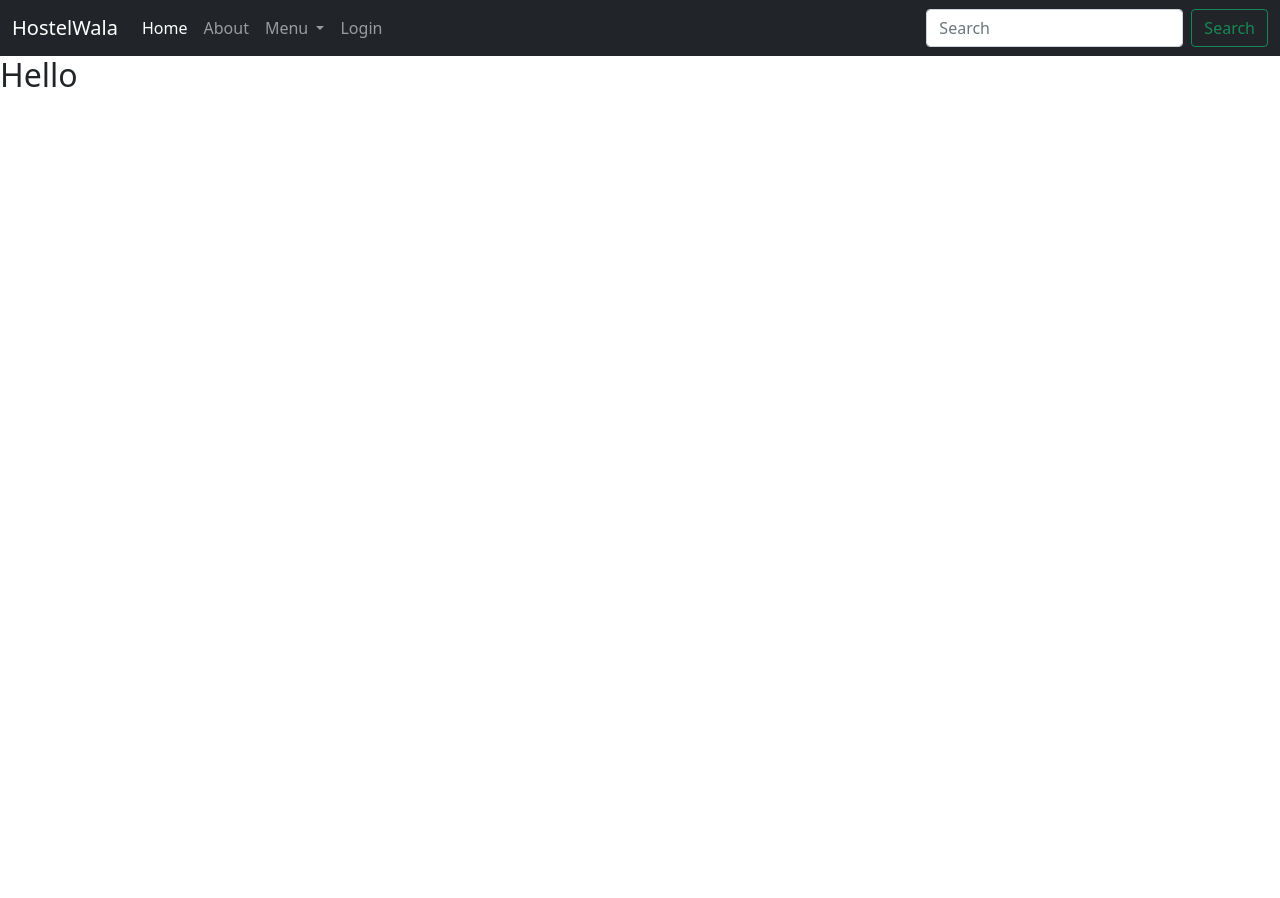
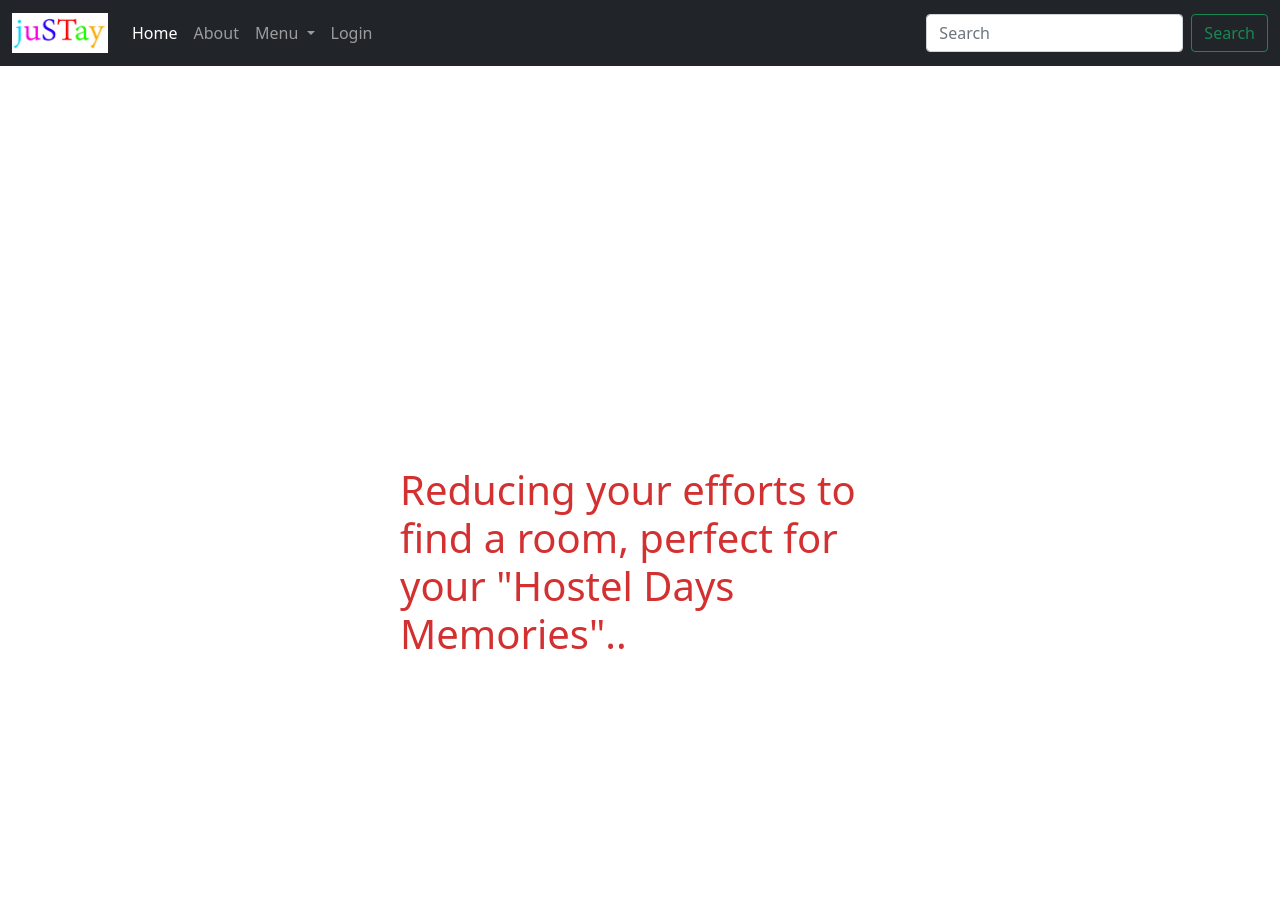
Before and after one commit to Samar-225/HostelAccommodation, a Django app: page / in a window 1280 px wide. Shown: the top 898 px of the page. Before the commit the page ends 800 px from the top, so only its background shows below. Run offline with Django 3.2, Linux system fonts and the light colour scheme.

Commit message:
css added

```diff
--- a/HostelAccomodation/templates/base.html
+++ b/Home/templates/Home/base.html
@@ -1,19 +1,23 @@
 <!doctype html>
 <html lang="en">
   <head>
+
     <!-- Required meta tags -->
     <meta charset="utf-8">
     <meta name="viewport" content="width=device-width, initial-scale=1">
+    <link rel="stylesheet" href="./css/nav.css">
+    {% block head %}{% endblock head %}
 
     <!-- Bootstrap CSS -->
     <link href="https://cdn.jsdelivr.net/npm/bootstrap@5.0.0-beta2/dist/css/bootstrap.min.css" rel="stylesheet" integrity="sha384-BmbxuPwQa2lc/FVzBcNJ7UAyJxM6wuqIj61tLrc4wSX0szH/Ev+nYRRuWlolflfl" crossorigin="anonymous">
 
-    <title>{% block title %}{% endblock title %} | HostelWala</title>
+    <title>{% block title %}{% endblock title %} | juSTay </title>
+
   </head>
   <body>
     <nav class="navbar navbar-expand-lg navbar-dark bg-dark">
         <div class="container-fluid">
-          <a class="navbar-brand" href="#">HostelWala</a>
+          <a class="navbar-brand" href="#"><img src="./images/Untitled-1.jpg"></a>
           <button class="navbar-toggler" type="button" data-bs-toggle="collapse" data-bs-target="#navbarSupportedContent" aria-controls="navbarSupportedContent" aria-expanded="false" aria-label="Toggle navigation">
             <span class="navbar-toggler-icon"></span>
           </button>
--- /dev/null
+++ b/Home/templates/Home/css/index.css
@@ -0,0 +1,4 @@
+.header{
+  margin:10em;
+  color:#d33131;
+}
--- /dev/null
+++ b/Home/templates/Home/css/nav.css
@@ -0,0 +1,9 @@
+.navbar-brand img{
+    width: 6rem;
+    height: 2.5rem;
+}
+
+.header{
+    margin:10em;
+    color:#d33131;
+  }
--- /dev/null
+++ b/Home/templates/Home/index.html
@@ -0,0 +1,8 @@
+{% extends 'Home/base.html' %}
+
+
+{% block body %}
+<h1 class="header">Reducing your efforts to find a room, perfect for your "Hostel Days Memories"..</h1<
+{% endblock body %}
+
+{% block title %}Home{% endblock title %}
--- a/Home/urls.py
+++ b/Home/urls.py
@@ -1,9 +1,8 @@
 from django.contrib import admin
 from django.urls import path
-from Home import views
+from . import views
 
 urlpatterns=[
-    path("",views.index,name='home'),
+    path('', views.index, name='home'),
     # path("login",views.login,name='login'),
-
 ]
--- a/Home/views.py
+++ b/Home/views.py
@@ -1,8 +1,12 @@
-from django.shortcuts import render,HttpResponse
+from django.shortcuts import render, HttpResponse
+from django.contrib.auth.models import User
+from django.urls import reverse
+import re
+from django.contrib.auth import login, logout, authenticate
 
-# Create your views here.
+
 def index(request):
-    return render(request,'index.html')
+    return render(request, 'Home/index.html')
 
 # def login(request):
 #     return render(request,'login.html')
--- a/HostelAccomodation/templates/index.html
+++ /dev/null
@@ -1,7 +0,0 @@
-{% extends 'base.html' %}
-
-{% block body %}
-<h2>Hello</h2>
-
-{% endblock body %}
-{% block title %}Home{% endblock title %}
--- a/HostelAccomodation/urls.py
+++ b/HostelAccomodation/urls.py
@@ -19,5 +19,5 @@ from django.urls import path, include
 
 urlpatterns = [
     path('admin/', admin.site.urls),
-    path('',include('Home.urls'))
+    path('', include('Home.urls'))
 ]
```
Also changed, not shown: HostelAccomodation/settings.py (+8 -8 lines), Home/templates/Home/images/Untitled-1.jpg (added).
